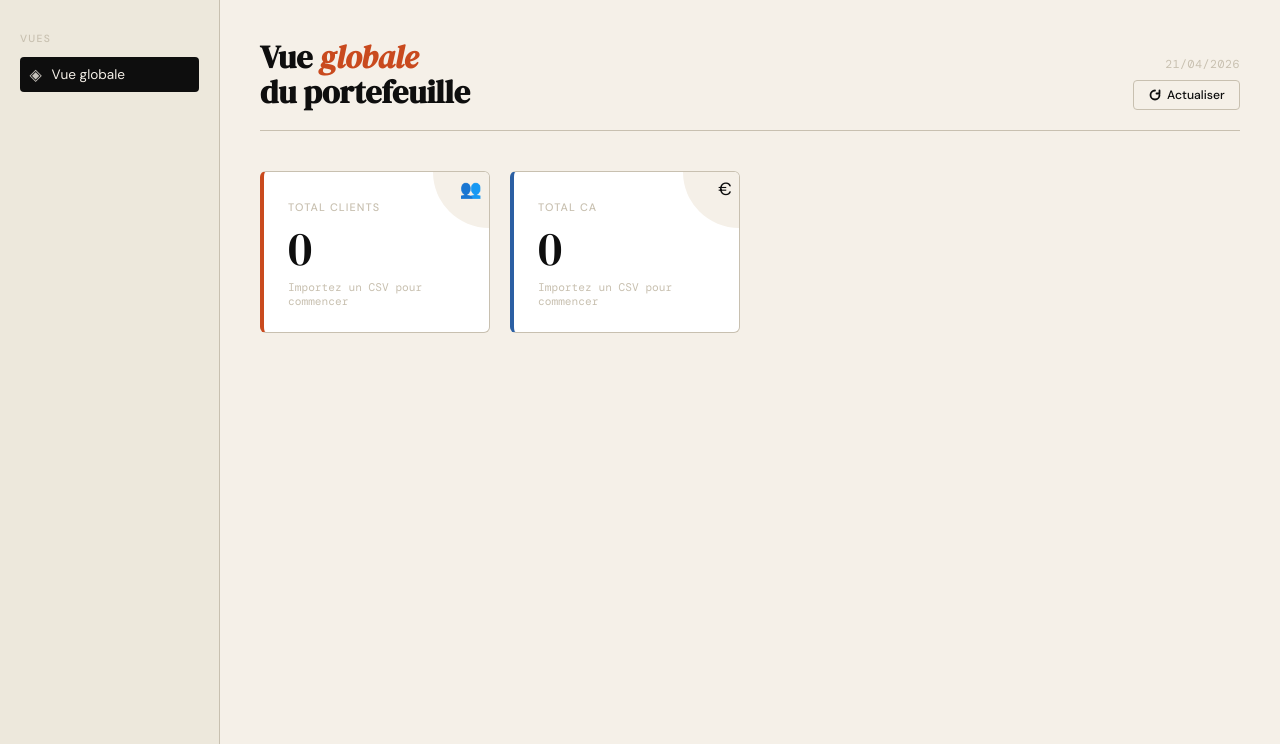
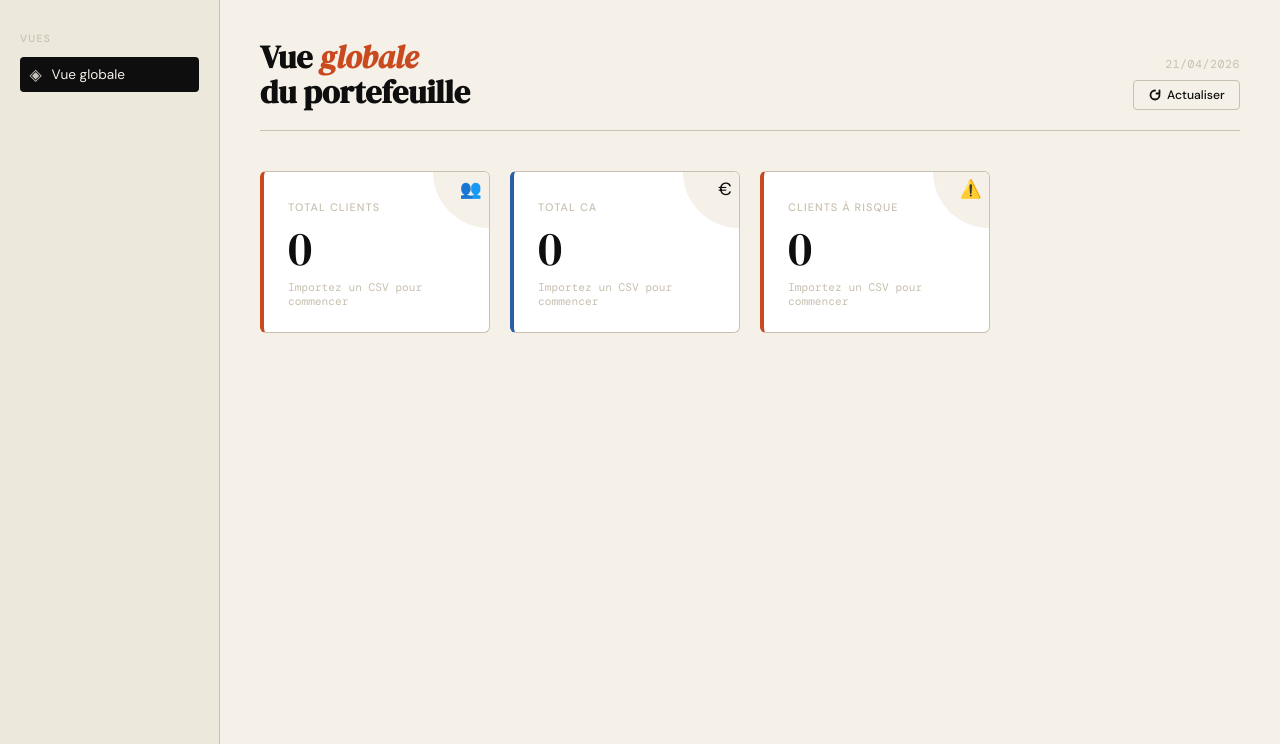
Before and after one commit to phsntyv/project_management, a Flask app: page /dashboard in a window 1280 px wide. Shown: the part 56-800 px from the top of the page. Run offline with Flask 3, Linux system fonts and the light colour scheme.

Commit message:
US-08 : ajour client a risque

```diff
--- a/app.py
+++ b/app.py
@@ -82,10 +82,57 @@ def upload():
         "rows": records,
     })
 
+@app.route("/api/at-risk-clients")
+@login_required
+def at_risk_clients():
+    """Return the list of clients at risk (Élevé or Moyen)."""
+    rows = _data_store["rows"]
+    at_risk = []
+    for row in rows:
+        risque = row.get("risque_churn", "").lower()
+        if risque in ["élevé", "moyen", "high"]:
+            at_risk.append({
+                "id_client": row.get("id_client", ""),
+                "segment": row.get("segment", ""),
+                "region": row.get("region", ""),
+                "risque_churn": row.get("risque_churn", ""),
+                "chiffre_affaires": row.get("chiffre_affaires", 0),
+                "statut_client": row.get("statut_client", ""),
+            })
+    return jsonify({
+        "at_risk_clients": at_risk,
+        "count": len(at_risk),
+    })
 
 @app.route("/api/kpis")
 @login_required
 def kpis():
+    """Return dashboard KPIs computed from the last uploaded dataset."""
+    rows = _data_store["rows"]
+    total_clients = len(rows)
+    total_ca = 0.0
+    clients_at_risk = 0
+
+    # Calcul du CA total
+    for row in rows:
+        try:
+            ca = float(row.get("chiffre_affaires", 0))
+            total_ca += ca
+        except (ValueError, TypeError):
+            pass
+
+    # Calcul du nombre de clients à risque
+    for row in rows:
+        risque = row.get("risque_churn", "").lower()
+        if risque in ["élevé", "moyen", "high"]:
+            clients_at_risk += 1
+
+    return jsonify({
+        "total_clients": total_clients,
+        "total_ca": round(total_ca, 2),
+        "clients_at_risk": clients_at_risk,
+        "has_data": total_clients > 0,
+    })
     """Return dashboard KPIs computed from the last uploaded dataset."""
     rows = _data_store["rows"]
     total_clients = len(rows)
--- a/templates/dashboard.html
+++ b/templates/dashboard.html
@@ -196,6 +196,26 @@
       color: var(--rule);
     }
 
+    .at-risk-table {
+      width: 100%;
+      border-collapse: collapse;
+      font-family: var(--sans);
+      font-size: 0.8rem;
+      margin-bottom: 1rem;
+    }
+    .at-risk-table th, .at-risk-table td {
+      padding: 0.5rem 0.75rem;
+      text-align: left;
+      border-bottom: 1px solid var(--rule);
+    }
+    .at-risk-table th {
+      font-weight: 500;
+      background: var(--cream);
+    }
+    .at-risk-table tr:hover {
+      background: rgba(0,0,0,0.02);
+    }
+
     /* pulse animation while loading */
     @keyframes pulse {
       0%, 100% { opacity: 1; }
@@ -296,6 +316,31 @@
         <div class="kpi-card__value loading" id="kpi-ca">—</div>
         <div class="kpi-card__sub" id="kpi-ca-sub">En attente de données</div>
       </div>
+      <div class="kpi-card kpi-card--accent">
+        <div class="kpi-card__corner">⚠️</div>
+        <div class="kpi-card__label">Clients à risque</div>
+        <div class="kpi-card__value loading" id="kpi-at-risk">—</div>
+        <div class="kpi-card__sub" id="kpi-at-risk-sub">En attente de données</div>
+      </div>
+    </div>
+
+    <div class="at-risk-section" id="at-risk-section" style="margin-top: 2rem; display: none;">
+      <h3 style="margin-bottom: 1rem; font-family: var(--serif);">Clients à risque</h3>
+      <div class="at-risk-table-container">
+        <table class="at-risk-table" id="at-risk-table">
+          <thead>
+            <tr>
+              <th>ID Client</th>
+              <th>Segment</th>
+              <th>Région</th>
+              <th>Risque</th>
+              <th>CA</th>
+              <th>Statut</th>
+            </tr>
+          </thead>
+          <tbody id="at-risk-table-body"></tbody>
+        </table>
+      </div>
     </div>
 
 
@@ -361,6 +406,19 @@
       caValEl.textContent = '0';
       caSubEl.textContent = 'Importez un CSV pour commencer';
     }
+
+    // Risk
+    const riskValEl = $('kpi-at-risk');
+    const riskSubEl = $('kpi-at-risk-sub');
+    riskValEl.classList.remove('loading');
+    riskValEl.classList.add('counted');
+    if (data.has_data && data.clients_at_risk !== undefined) {
+      countUp(riskValEl, data.clients_at_risk);
+      riskSubEl.textContent = `${data.clients_at_risk} client(s) à risque élevé ou moyen`;
+    } else {
+      riskValEl.textContent = '0';
+      riskSubEl.textContent = 'Importez un CSV pour commencer';
+    }
   } catch (e) {
     $('kpi-total').textContent = 'ERR';
     $('kpi-total-sub').textContent = 'Impossible de contacter le serveur';
@@ -368,9 +426,41 @@
     $('kpi-ca-sub').textContent = 'Impossible de contacter le serveur';
   } finally {
     setTimeout(() => btn.classList.remove('spinning'), 500);
+    loadAtRiskClients();
   }
 }
 
+async function loadAtRiskClients() {
+  try {
+    const res = await fetch('/api/at-risk-clients');
+    const data = await res.json();
+    const section = $('at-risk-section');
+    const tbody = $('at-risk-table-body');
+
+    if (data.count > 0) {
+      tbody.innerHTML = '';
+      data.at_risk_clients.forEach(client => {
+        const row = document.createElement('tr');
+        row.innerHTML = `
+          <td>${client.id_client}</td>
+          <td>${client.segment}</td>
+          <td>${client.region}</td>
+          <td style="color: ${client.risque_churn.toLowerCase() === 'élevé' ? '#c94a1e' : '#2b5fa3'}">
+            ${client.risque_churn}
+          </td>
+          <td>${parseFloat(client.chiffre_affaires).toLocaleString('fr-FR', {style: 'currency', currency: 'EUR'})}</td>
+          <td>${client.statut_client}</td>
+        `;
+        tbody.appendChild(row);
+      });
+      section.style.display = 'block';
+    } else {
+      section.style.display = 'none';
+    }
+  } catch (e) {
+    console.error("Error loading at-risk clients:", e);
+  }
+}
   /* ── Events ────────────────────────────────────────────── */
 
   /* ── Init ────────────────────────────────────────────────── */
```
